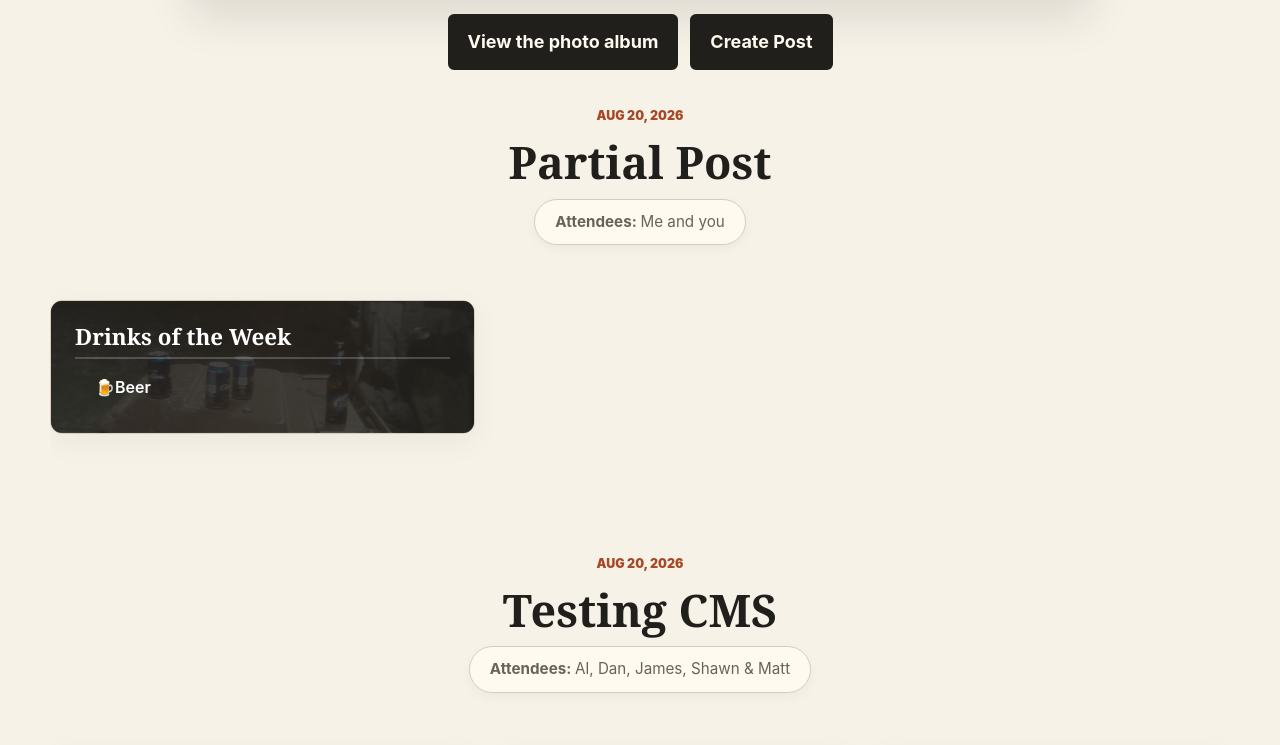
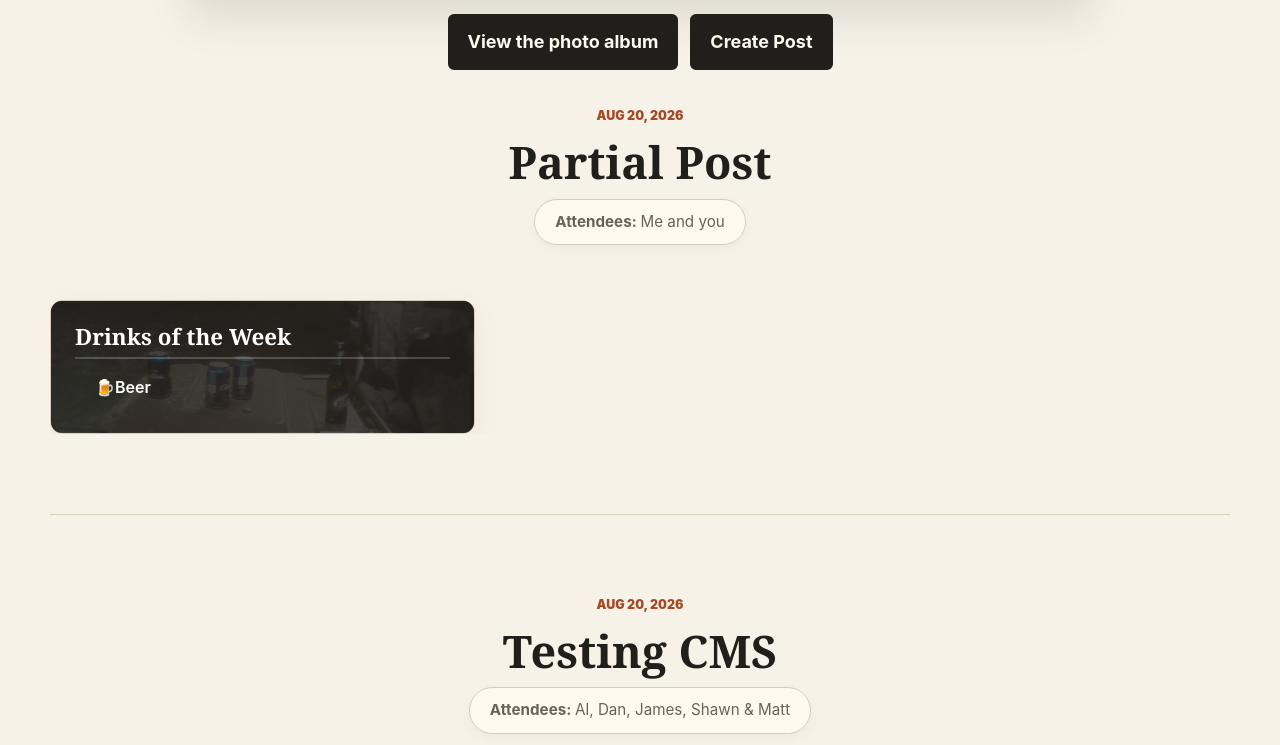
Before and after one commit to JamesNielsen/garbagenite, an Astro site: page /nites in a window 1280 px wide. Shown: the part 1253-1998 px from the top of the page. Built offline with nearby package versions, Linux system fonts and the light colour scheme; Astro itself is replaced by a stand-in of ours.

Commit message:
Added a break between nites

```diff
--- a/src/pages/nites.astro
+++ b/src/pages/nites.astro
@@ -58,7 +58,9 @@ const hasStructuredSections = (nite: (typeof sortedNites)[number]) =>
         </p>
       ) : (
         <section class="nite-list nite-page-list">
-          {sortedNites.map((nite) => (
+          {sortedNites.map((nite, index) => (
+            <>
+              {index > 0 && <hr class="nite-divider" />}
               <article
                 class:list={[
                   "nite-card",
@@ -144,6 +146,7 @@ const hasStructuredSections = (nite: (typeof sortedNites)[number]) =>
                   </div>
                 )}
               </article>
+            </>
           ))}
         </section>
       )
@@ -152,6 +155,10 @@ const hasStructuredSections = (nite: (typeof sortedNites)[number]) =>
 </SiteLayout>
 
 <style>
+  .nite-page-list {
+    gap: 0;
+  }
+
   .nite-card {
     display: flex;
     flex-direction: column;
@@ -160,7 +167,15 @@ const hasStructuredSections = (nite: (typeof sortedNites)[number]) =>
     border-radius: 8px;
     background: var(--paper-strong);
     box-shadow: 0 8px 24px rgba(32, 31, 27, 0.06);
-    margin-bottom: 24px;
+    margin-bottom: 0;
+  }
+
+  .nite-divider {
+    width: 100%;
+    height: 1px;
+    margin: 80px 0;
+    border: 0;
+    background: var(--line);
   }
 
   .nite-actions {
@@ -205,7 +220,7 @@ const hasStructuredSections = (nite: (typeof sortedNites)[number]) =>
   }
 
   .nite-card-structured {
-    padding: 0 0 80px;
+    padding: 0;
     border: 0;
     border-radius: 0;
     background: transparent;
```
Lines whose indentation alone changed are shown as unchanged.
